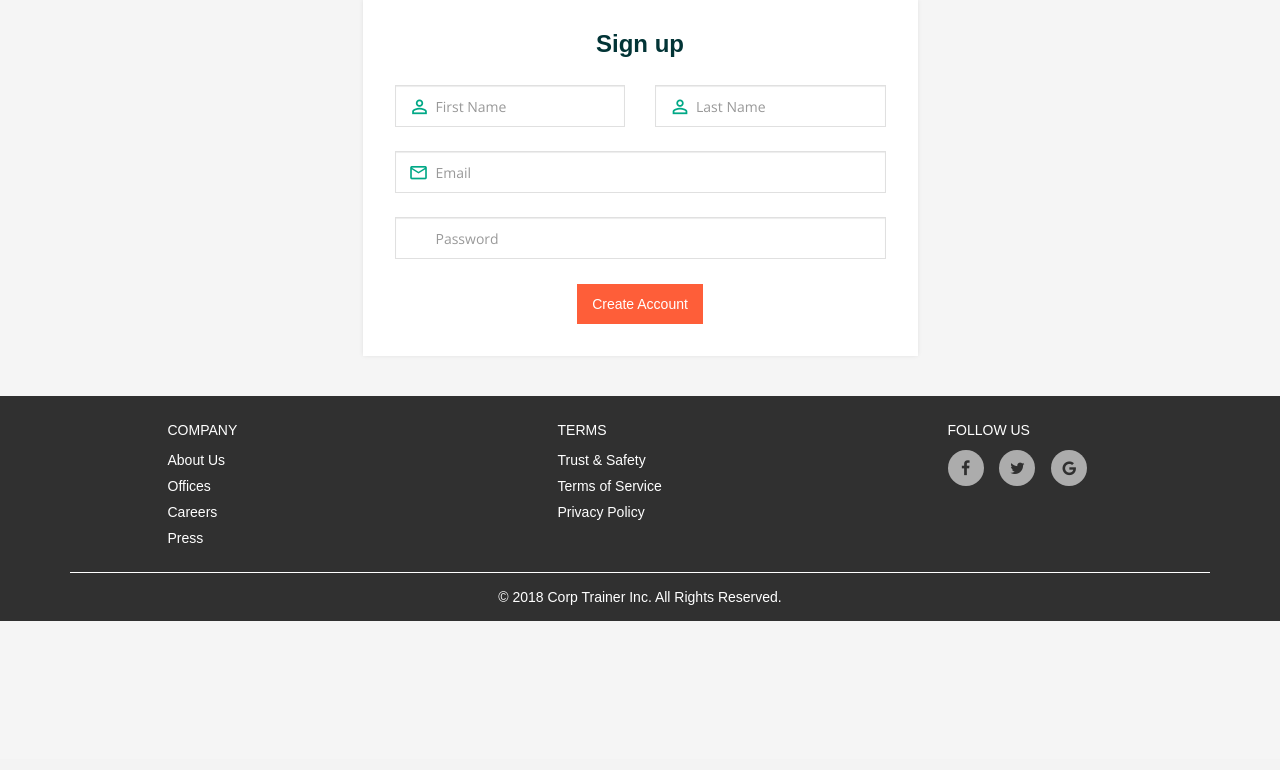
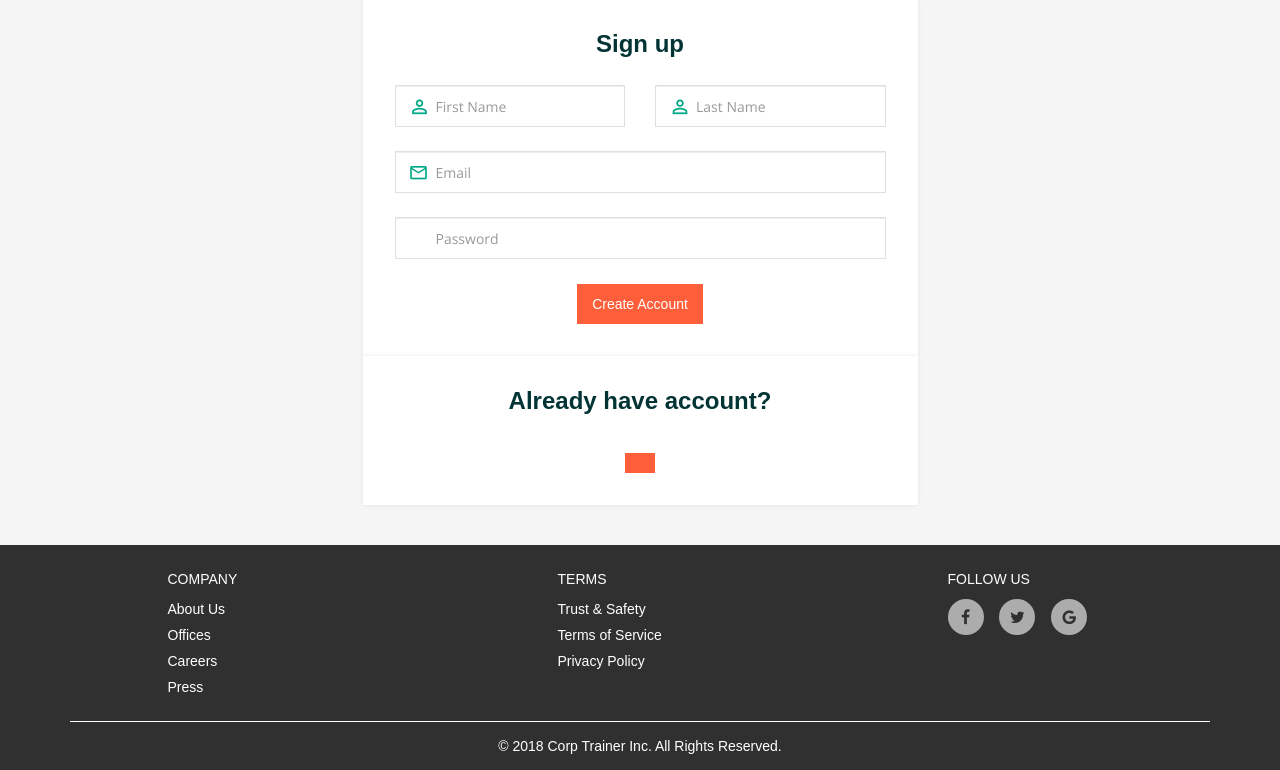
Before and after one commit to kalpeshtawde/corp_trainer, a Django app: page /trainer/register/ in a window 1280 px wide. Shown: the part 111-881 px from the top of the page. Before the commit the page ends 732 px from the top, so only its background shows below. Run offline with Django 3.2, Linux system fonts and the light colour scheme; some libraries are stand-ins or nearby versions; some web fonts are replaced.

Commit message:
Login link added to register form

```diff
--- a/trainer/templates/trainer/navbar.html
+++ b/trainer/templates/trainer/navbar.html
@@ -31,8 +31,7 @@
         	<!--<div class="user-pic" style="background: url('/media/{{user_id}}') center no-repeat;"></div>-->
         </a>
         <ul class="dropdown-menu">
-            <li><a href="#">Profile</a></li>
-            <li><a href="#">Setting</a></li>
+            <li><a href="{% url 'trainer:update' %}">Edit Profile</a></li>
             <li><a href="{% url 'trainer:logout' %}">Logout</a></li>
         </ul>
         {% endif %}
--- a/trainer/templates/trainer/registration_form.html
+++ b/trainer/templates/trainer/registration_form.html
@@ -47,6 +47,17 @@
               </div>
           </form>
         </div>
+        <div class="sign-up-container">
+          <h3>Already have account?</h3>
+          <form method="post" action="">
+             {% csrf_token %}
+              <div class="text-center">
+                <button class="btn btn-message m-t-lg" type="submit">
+                  <Login></Login>
+                </button>
+              </div>
+          </form>
+        </div>
       </div>
     </div>
   </div>
```
Also changed, not shown: db.sqlite3. Lines whose indentation alone changed are shown as unchanged.
